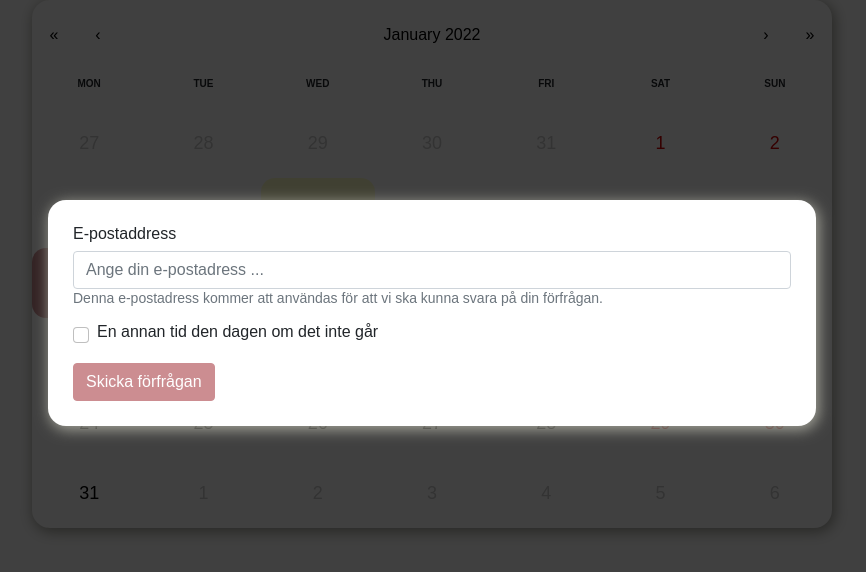
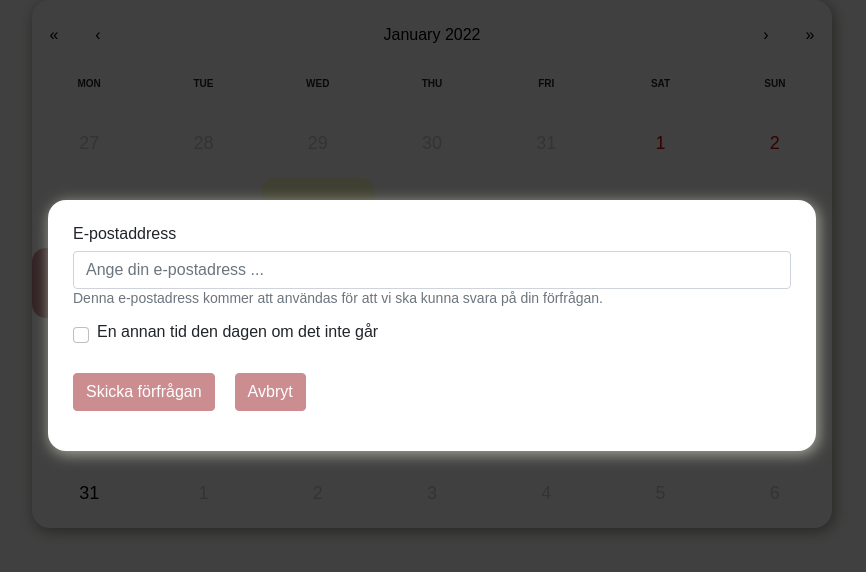
Before and after one commit to talebhammoude/react-calendar, a React (Create React App) app in the folder reactcalendarcomp/: page / in a window 1280 px wide. Both pictures are taken after a click on the button "10". Shown: the top 572 px of the page, without its empty margins (208-1074 px from the left). Built offline with nearby package versions, Linux system fonts and the light colour scheme.

Commit message:
cancel form func added

```diff
--- a/reactcalendarcomp/src/components/CalendarComp/CalendarComp.jsx
+++ b/reactcalendarcomp/src/components/CalendarComp/CalendarComp.jsx
@@ -14,11 +14,17 @@ function CalendarComp() {
     }
 
 
+    const cancelFormFunc = () => {
+      setFormState(null);
+    }
+
+
+
     return (
       <div>
         <Calendar onChange={onChange} onClickDay={openForm} value={value}/>
 
-        {formState && <Exampleform dayValue={value}/>}
+        {formState && <Exampleform dayValue={value} cancelForm={cancelFormFunc}/>}
 
       </div>
     );
--- a/reactcalendarcomp/src/components/Exampleform/Exampleform.css
+++ b/reactcalendarcomp/src/components/Exampleform/Exampleform.css
@@ -32,6 +32,9 @@
     color: #fff;
     background-color: #cc8d91;
     border-color: #cc8d91;
+    margin-right: 20px;
+    margin-bottom: 15px;
+    margin-top: 10px;
 }
 
 .btn-primary:hover {
--- a/reactcalendarcomp/src/components/Exampleform/Exampleform.jsx
+++ b/reactcalendarcomp/src/components/Exampleform/Exampleform.jsx
@@ -3,10 +3,13 @@ import {Form , Button} from "react-bootstrap";
 import "./Exampleform.css";
 
 function Exampleform(props) {
+
+
+
   return (
     <div>
 
-      <div className='backdrop'/>
+      <div className='backdrop' onClick={props.cancelForm}/>
       <div className='form-dialog'>
         <Form>
           <Form.Group className="mb-3" controlId="formBasicEmail">
@@ -25,6 +28,12 @@ function Exampleform(props) {
           <Button variant="primary" type="submit">
                     Skicka förfrågan
           </Button>
+
+          <Button variant="primary" onClick={props.cancelForm}>
+                    Avbryt
+          </Button>
+
+
         </Form>
       </div>
     </div>
```
